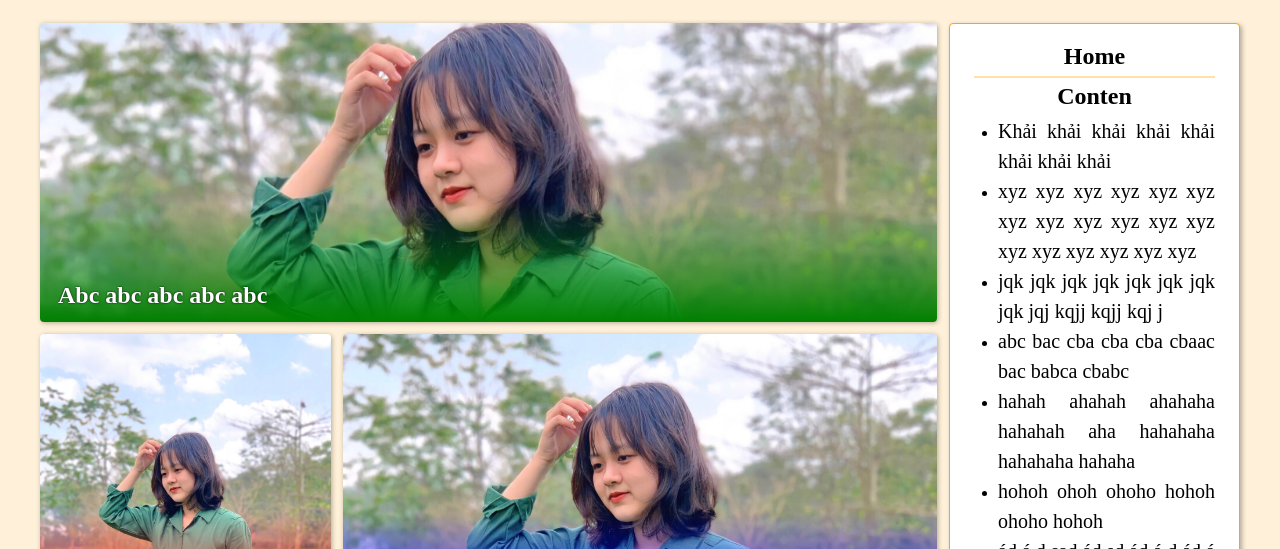
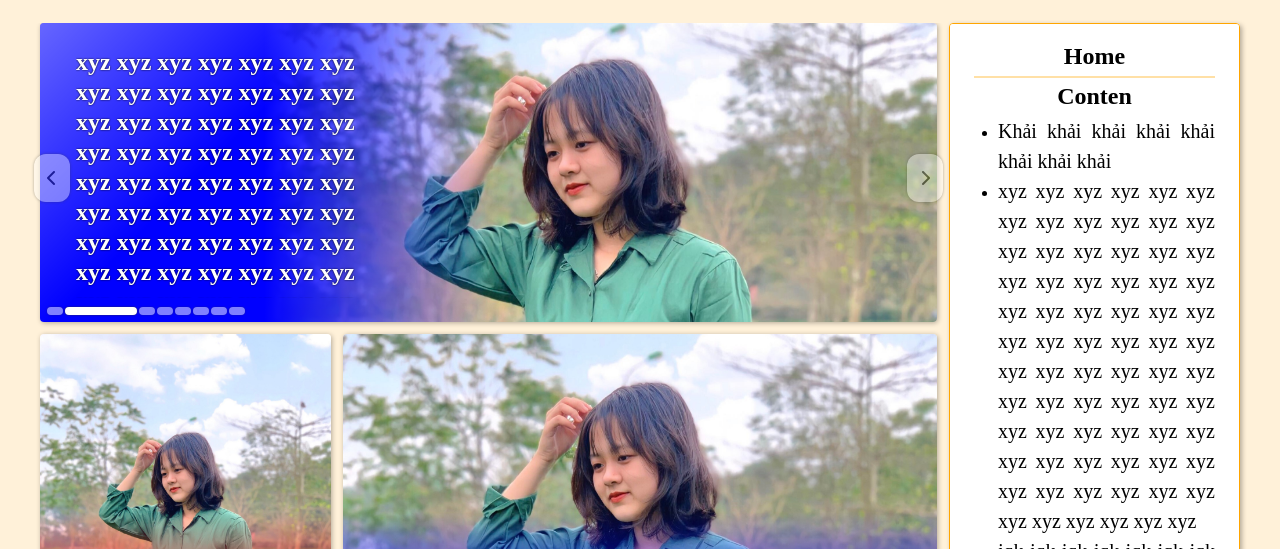
Before and after one commit to Dinh-Van-Khai/Dinh-Van-Khai.github.io, a plain HTML site: page index.html in a window 1280 px wide. Shown: the part 251-800 px from the top of the page. Drawn offline with Linux system fonts and the light colour scheme.

Commit message:
thêm slide news

```diff
--- a/assets/css/style.css
+++ b/assets/css/style.css
@@ -9,10 +9,23 @@ html{
 }
 ::-webkit-scrollbar
 {
-    width: 0;
-    height: 0;
-    background-color: orange;
+    width: 0px;
 }
+/* ::-webkit-scrollbar-track {
+    border-radius: 10px;
+    background: rgba(0,0,0,0.1);
+}
+::-webkit-scrollbar-thumb {
+    border-radius: 10px;
+    background: rgba(255, 255, 255, 0.4);
+    border: 1px solid #aaa;
+}
+::-webkit-scrollbar-thumb:hover {
+    background: rgb(255, 255, 255);
+}
+::-webkit-scrollbar-thumb:active {
+    background: rgb(152, 152, 152);
+} */
 *{
     box-sizing: border-box;
     user-select: none;
@@ -385,9 +398,7 @@ nav .right li:hover
 .news:hover .news__head{
     text-decoration: underline;
 }
-#my-news{
-    background: linear-gradient(0, green, transparent 40%),url(/assets/img/header.jpg) center / cover no-repeat;
-}
+
 .grid__col-9-3 .news__img{
     width: 100%;
     padding-top: calc(100% + 6px);
@@ -399,6 +410,90 @@ nav .right li:hover
 .grid__col-full .news__img{
     width: 100%;
     padding-top: 33.333333333%;
+}
+
+.slide-container{
+    position: relative;
+}
+.news-slide{
+    display: flex;
+    flex-wrap: nowrap;
+    width: 100%;
+    overflow: hidden;
+    /* transform: translateX(100%); */
+}
+.news-slide__item{
+    min-width: 100%;
+    border-radius: 2px;
+    overflow: auto;
+    transition: all 0.6s;
+}
+.slide-direction{
+    position: absolute;
+    top: 50%;
+    transform: translateY(-50%);
+    height: 48px;
+    width: 36px;
+    border-radius: 12px;
+    background-color: white;
+    box-shadow: #333 0px 0px 3px;
+    opacity: 0.4;
+    transition: all 0.2s;
+    display: flex;
+    align-items: center;
+    justify-content: center;
+}
+.slide-direction.next{
+    right: 0;
+}
+.slide-direction:hover{
+    transform: translateY(calc(-50% - 2px));
+    box-shadow: 5px 5px 5px rgba(0, 0, 0, 0.3);
+    cursor: pointer;
+    opacity: 1;
+}
+.slide-dot__container{
+    display: flex;
+    position: absolute;
+    padding: 12px 12px;
+    left: 0px;
+    bottom: 6px;
+}
+.slide-dot{
+    height: 8px;
+    width: 16px;
+    margin: 1px;
+    border: 0;
+    border-radius: 5px;
+    cursor: pointer;
+    box-shadow: #333 0 0 2px;
+    background-color: white;
+    transition: all 0.6s;
+    opacity: 0.5;
+}
+.slide-dot.open{
+    width: 72px;
+    opacity: 1;
+}
+.news-slide__head{
+    position: absolute;
+    top: 0;
+    bottom: 0;
+    left: 0;
+    max-width: 36%;
+    padding: 24px 0 24px 36px;
+    display: flex;
+    align-items: center;
+    background-image: linear-gradient(135deg, rgba(255, 255, 255, 0.4), transparent 50% );
+}
+.news-slide__head h4{
+    margin: 0;
+    max-height: 100%;
+    color: white;
+    text-shadow: black 0px 0px 2px;
+    font-size: 24px;
+    line-height: 30px;
+    overflow: auto;
 }
 aside
 {
@@ -847,6 +942,7 @@ footer
     .mobile__col-6{
         width: 50%;
     }
+    .news-slide__head h4,
     .news__head{
         font-size: 12px;
         margin: 6px 9px;
--- a/assets/js/news.js
+++ b/assets/js/news.js
@@ -1,13 +1,17 @@
+const newsSlide=document.querySelector('.news-slide')
 const newsContainer=document.querySelector('.new-container')
 const newsList=document.querySelector('.aside__item--news-list')
+const slideDotContainer=document.querySelector('.slide-dot__container')
+var maxSlide=0;
 fetch("../data/news.json")
     .then(function(response){
         return response.json()
     })
     .then(function(json){
+        var newsSlidehtml=``
         var newsListhtml=``
         var newsContainerhtml=``
-        json.forEach(news => {
+        json.forEach((news,index) => {
             var gridSize=''
             switch(news.size){
                 case 1:
@@ -22,18 +26,56 @@ fetch("../data/news.json")
                 default:
                     gridSize='grid__col-9-3 mobile__col-6'
             }
+            maxSlide++
+            newsSlidehtml+=`
+                <div class="grid__col-full news-slide__item">
+                    <a href="${news.href}" class="news" title="${news.head}" style="background: linear-gradient(90deg, ${news.color} 25%, transparent 50%),url(${news.img}) right / 75% no-repeat;">
+                        <div class="news__img"></div>
+                        <div class="news-slide__head">
+                            <h4>${news.head}</h4>
+                        </div>
+                    </a>
+                </div>`
             newsListhtml+=`
                 <li class="aside__item2"><a href="#news${news.id}">${news.head}</a></li>`
             newsContainerhtml+=`
                 <div class="${gridSize}">
-                <a href="${news.href}" id="news${news.id}" class="news" title="${news.head}" style="background: linear-gradient(0, ${news.color}, transparent 40%),url(${news.img}) center / cover no-repeat;">
-                    <div class="news__img"></div>
-                    <h4 class="news__head">${news.head}</h4>
-                </a>
+                    <a href="${news.href}" id="news${news.id}" class="news" title="${news.head}" style="background: linear-gradient(0, ${news.color}, transparent 40%),url(${news.img}) center / cover no-repeat;">
+                        <div class="news__img"></div>
+                        <h4 class="news__head">${news.head}</h4>
+                    </a>
                 </div>`
+            slideDotContainer.innerHTML+=`<button value=${index} class="slide-dot"></button>`
         });
+        newsSlide.innerHTML+=newsSlidehtml
         newsContainer.innerHTML+=newsContainerhtml
         newsList.innerHTML+=newsListhtml
+
+        var slide=0
+        const nextSlide=document.querySelector('.slide-direction.next')
+        const lastSlide=document.querySelector('.slide-direction.last')
+        const newsSlideItems=document.querySelectorAll('.news-slide__item')
+        const slideDots=document.querySelectorAll('.slide-dot')
+        slideDots[slide].classList.add('open')
+        function changeSlide(num){
+            slideDots[slide].classList.remove('open')
+            slide+=num
+            slide=(slide+maxSlide)%maxSlide
+            for(var newsSlideItem of newsSlideItems){
+                newsSlideItem.style=`transform: translateX(${-100*(slide)}%)`
+            }
+            slideDots[slide].classList.add('open')
+            // console.log(slideDots[slide].value)
+        }
+        nextSlide.onclick=()=>{changeSlide(1)}
+        lastSlide.onclick=()=>{changeSlide(-1)}
+        var mouseInSlide=false
+        const SlideContainer=document.querySelector('.slide-container')
+        SlideContainer.onmouseover=()=>{mouseInSlide=true}
+        SlideContainer.onmouseout=()=>{mouseInSlide=false}
+        setInterval(()=>{if(!mouseInSlide)changeSlide(1)},4000)
+        slideDotContainer.onclick=(e)=>{if(e.target.value!=undefined)changeSlide(e.target.value-slide)}
+
     })
     .catch(function(fail){
         alert("Lỗi: news",fail)
--- a/data/news.json
+++ b/data/news.json
@@ -11,7 +11,7 @@
     {
         "href":"",
         "id":2,
-        "head":"xyz xyz xyz xyz xyz xyz xyz xyz xyz xyz xyz xyz xyz xyz xyz xyz xyz xyz",
+        "head":"xyz xyz xyz xyz xyz xyz xyz xyz xyz xyz xyz xyz xyz xyz xyz xyz xyz xyz xyz xyz xyz xyz xyz xyz xyz xyz xyz xyz xyz xyz xyz xyz xyz xyz xyz xyz xyz xyz xyz xyz xyz xyz xyz xyz xyz xyz xyz xyz xyz xyz xyz xyz xyz xyz xyz xyz xyz xyz xyz xyz xyz xyz xyz xyz xyz xyz xyz xyz xyz xyz xyz xyz",
         "img":"/assets/img/header.jpg",
         "color":"blue",
         "size":2,
--- a/index.html
+++ b/index.html
@@ -57,15 +57,13 @@
             <div class="grid">
                 <div class=" grid__row">
                     <div class="grid__col-9 tablet__col-full mobile__col-full">
-                        <div class="grid__row new-container">
-                            <div class="grid__col-full ">
-                                <a href="" id="my-news" class="news">
-                                    <div class="news__img"></div>
-                                    <h4 class="news__head">Abc abc abc abc abc</h4>
-                                </a>
-                            </div>
-
+                        <div class="grid__row slide-container">
+                            <div class="news-slide"></div>
+                            <div class="slide-direction last"><i class="fa-solid fa-chevron-left"></i></div>
+                            <div class="slide-direction next"><i class="fa-solid fa-chevron-right"></i></div>
+                            <div class="slide-dot__container"></div>
                         </div>
+                        <div class="grid__row new-container"></div>
                     </div>
                     <div class="grid__col-3 tablet__col-6 mobile__col-full">
                         <aside>
@@ -147,7 +145,7 @@
 
             function isShow(clickWhats,showWhat){
                 for(const clickWhat of clickWhats){
-                    clickWhat.addEventListener('click',function(){showWhat.classList.add('open');console.log('abc')} )
+                    clickWhat.addEventListener('click',function(){showWhat.classList.add('open')} )
                 }
             }
             function isClose(clickWhats,closeWhat){
```
